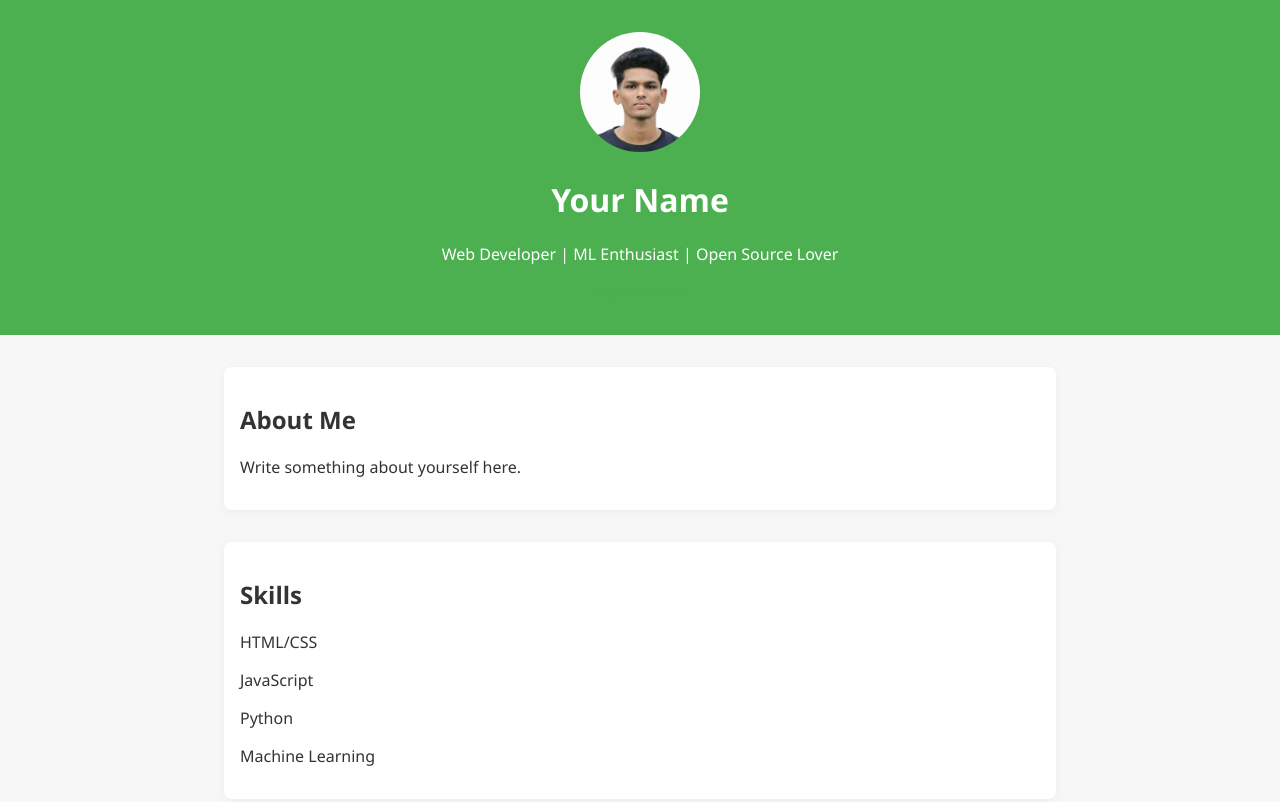
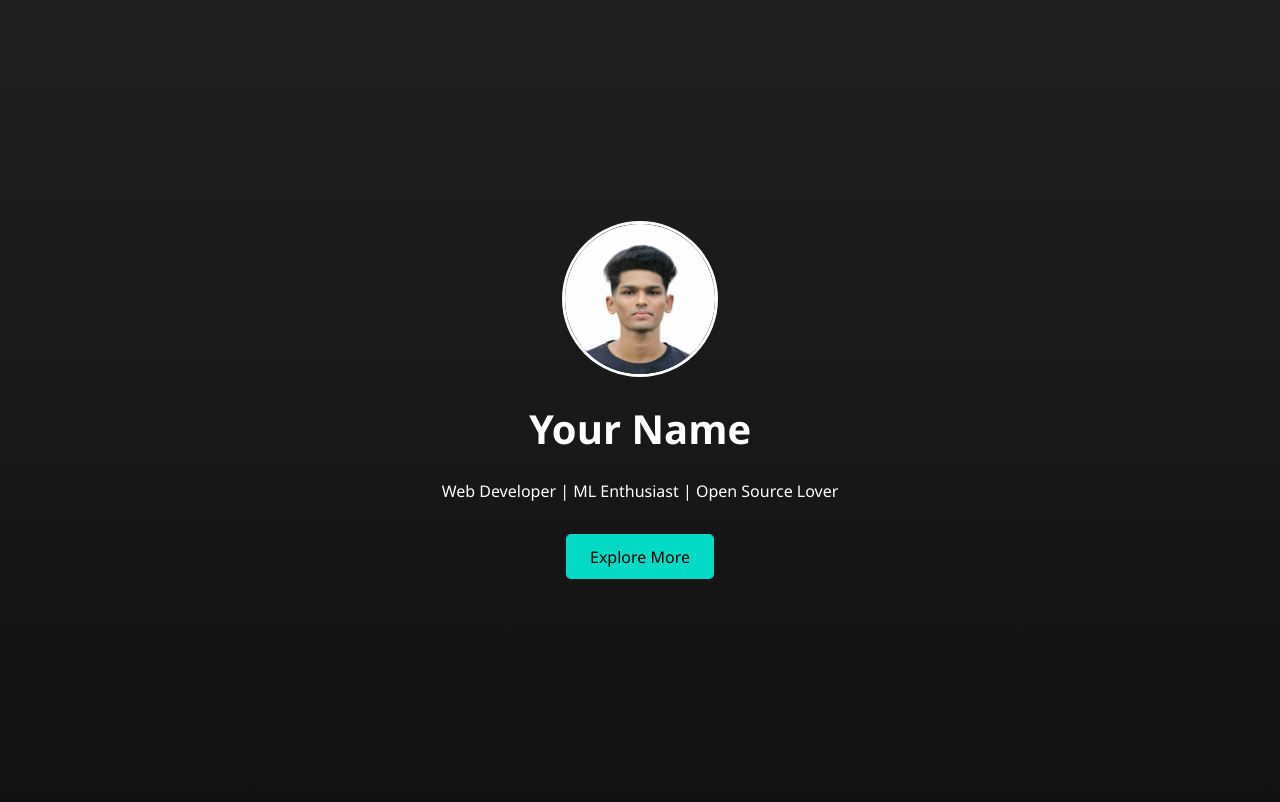
Before and after one commit to AMRUTH7KRISH/Portfolio, a plain HTML site: page index.html in a window 1280 px wide. Shown: the top 802 px of the page. Drawn offline with nearby package versions, Linux system fonts and the light colour scheme; a script that the page names is missing.

Commit message:
Update style.css

```diff
--- a/style.css
+++ b/style.css
@@ -1,32 +1,53 @@
 body {
+  margin: 0;
   font-family: 'Segoe UI', sans-serif;
-  margin: 0;
-  padding: 0;
-  background: #f7f7f7;
-  color: #333;
+  background: #121212;
+  color: #fff;
+  scroll-behavior: smooth;
 }
 
-header {
+header.hero {
+  height: 100vh;
+  display: flex;
+  flex-direction: column;
+  align-items: center;
+  justify-content: center;
+  background: linear-gradient(to bottom, #1f1f1f, #121212);
   text-align: center;
-  padding: 2rem;
-  background-color: #4caf50;
-  color: white;
 }
 
 .profile-img {
-  width: 120px;
-  height: 120px;
+  width: 150px;
+  height: 150px;
   border-radius: 50%;
-  object-fit: cover;
+  margin-bottom: 1rem;
+  border: 3px solid #fff;
+}
+
+h1 {
+  font-size: 2.5rem;
+  margin: 0.5rem 0;
+}
+
+.btn {
+  padding: 0.7rem 1.5rem;
+  background: #03dac6;
+  color: #000;
+  text-decoration: none;
+  border-radius: 5px;
+  margin-top: 1rem;
 }
 
 section {
+  padding: 4rem 2rem;
   max-width: 800px;
-  margin: 2rem auto;
-  padding: 1rem;
-  background: white;
-  border-radius: 8px;
-  box-shadow: 0 2px 10px rgba(0,0,0,0.05);
+  margin: auto;
+}
+
+h2 {
+  border-bottom: 2px solid #03dac6;
+  display: inline-block;
+  margin-bottom: 1rem;
 }
 
 ul {
@@ -34,18 +55,16 @@ ul {
   padding: 0;
 }
 
-ul li {
-  margin-bottom: 1rem;
-}
-
-a {
-  color: #4caf50;
-  text-decoration: none;
+li {
+  background: #1f1f1f;
+  margin: 0.5rem 0;
+  padding: 0.5rem;
+  border-radius: 5px;
 }
 
 footer {
   text-align: center;
-  padding: 1rem;
-  margin-top: 2rem;
-  background-color: #eee;
+  padding: 2rem;
+  background: #1f1f1f;
+  color: #aaa;
 }
```
